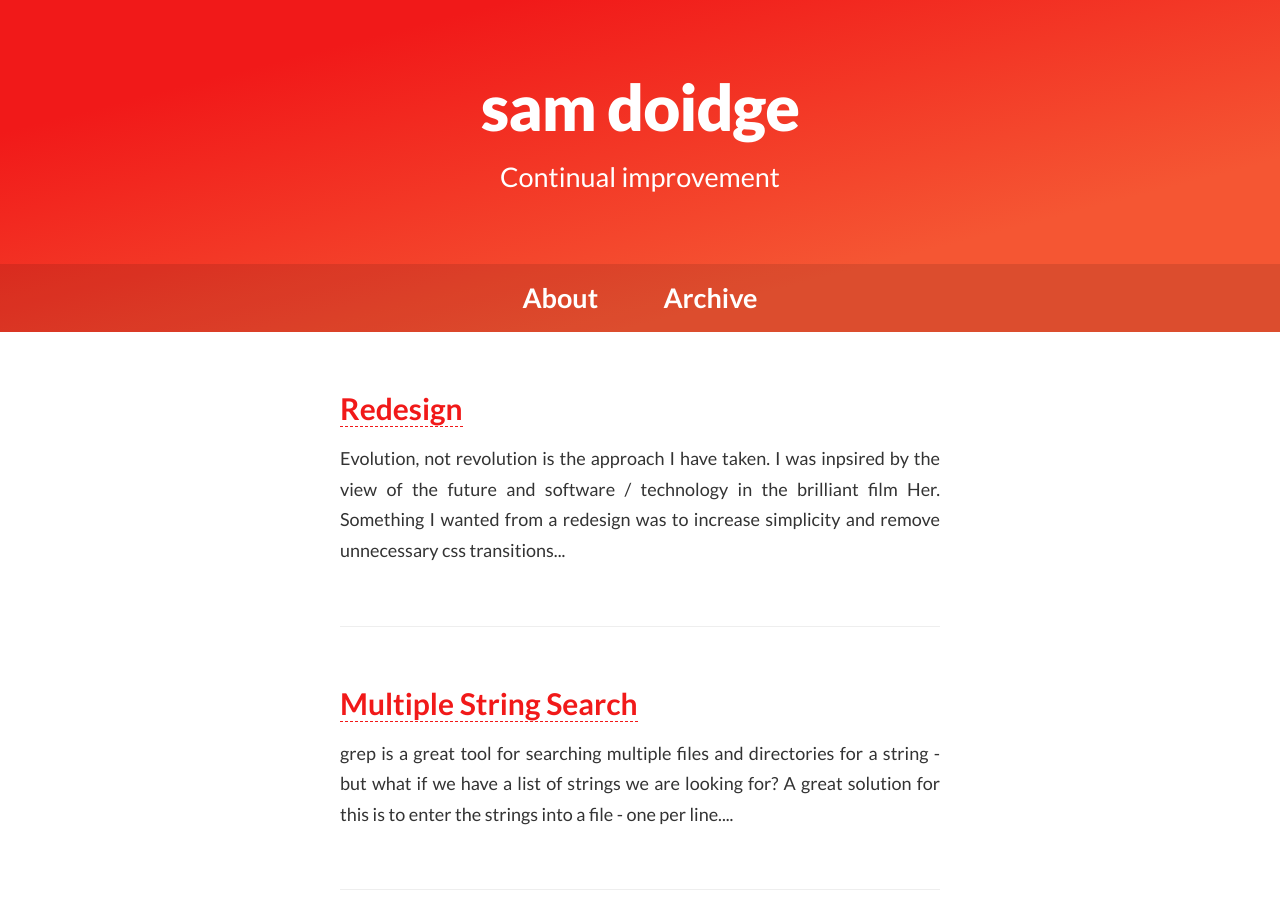
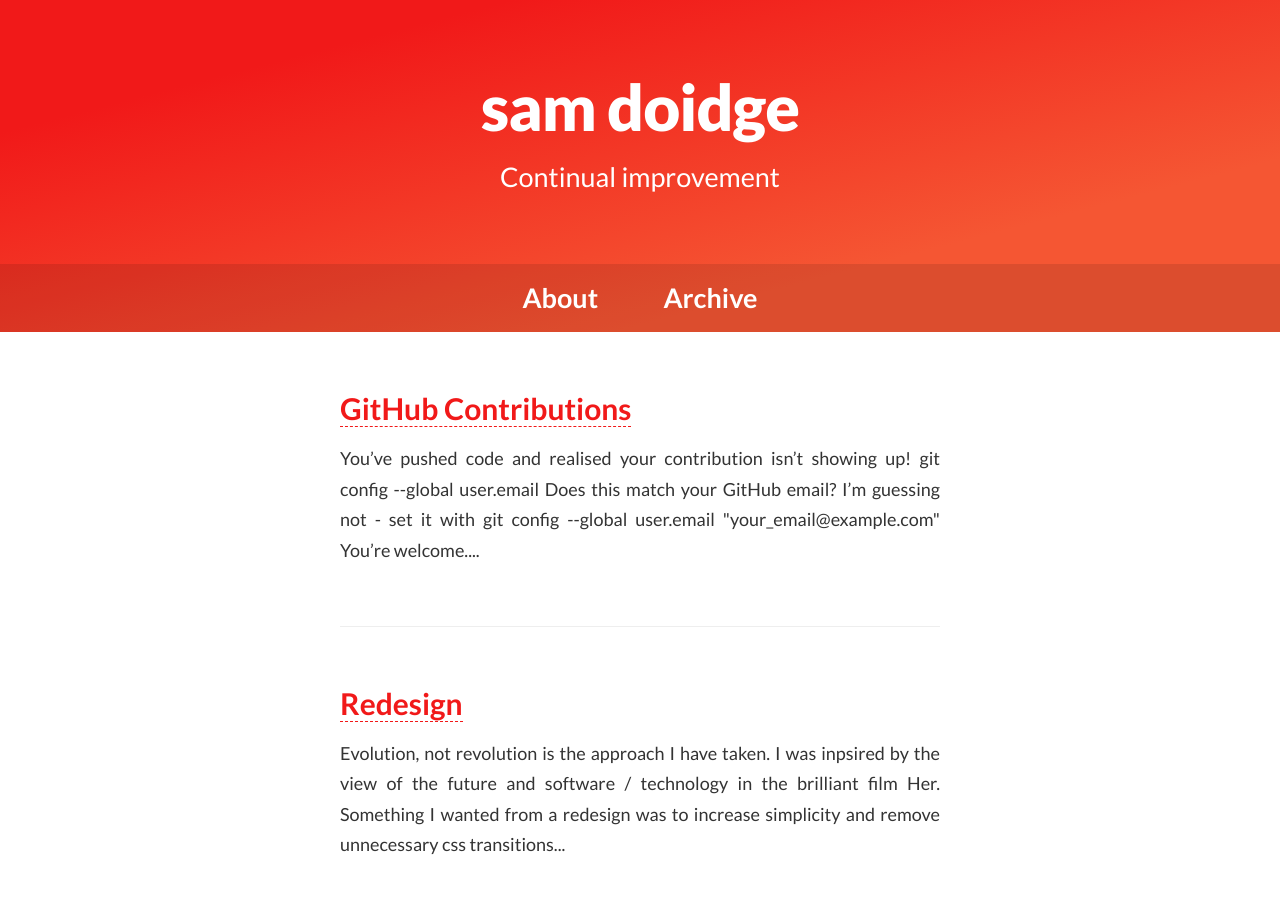
Before and after one commit to samdoidge/samdoidge.com, a Jekyll site: the page built from index.html, in a window 1280 px wide and 900 px high. Built offline with Jekyll 4.4.1, drawn with Linux system fonts in a browser that asks for light colours.

Commit message:
Github Contributions

```diff
--- a/_includes/header.html
+++ b/_includes/header.html
@@ -1,5 +1,5 @@
 <header class="header gradient text-center">
-  <a href="{{ site.baseurl }}"><h1 class="title">sam doidge</h1></a>
+  <a href="/"><h1 class="title">sam doidge</h1></a>
   <h2 class="subtitle">Continual improvement</h2>
 
   <ul class="nav">
--- /dev/null
+++ b/_posts/2016-06-19-github-contributions.md
@@ -0,0 +1,20 @@
+---
+layout: post
+title: GitHub Contributions
+comments: True
+description: Github missing Contributions
+---
+
+You've pushed code and realised your contribution isn't showing up!
+
+{% highlight bash %}
+git config --global user.email
+{% endhighlight %}
+
+Does this match your GitHub email? I'm guessing not - set it with
+
+{% highlight css %}
+git config --global user.email "your_email@example.com"
+{% endhighlight %}
+
+You're welcome.
```
